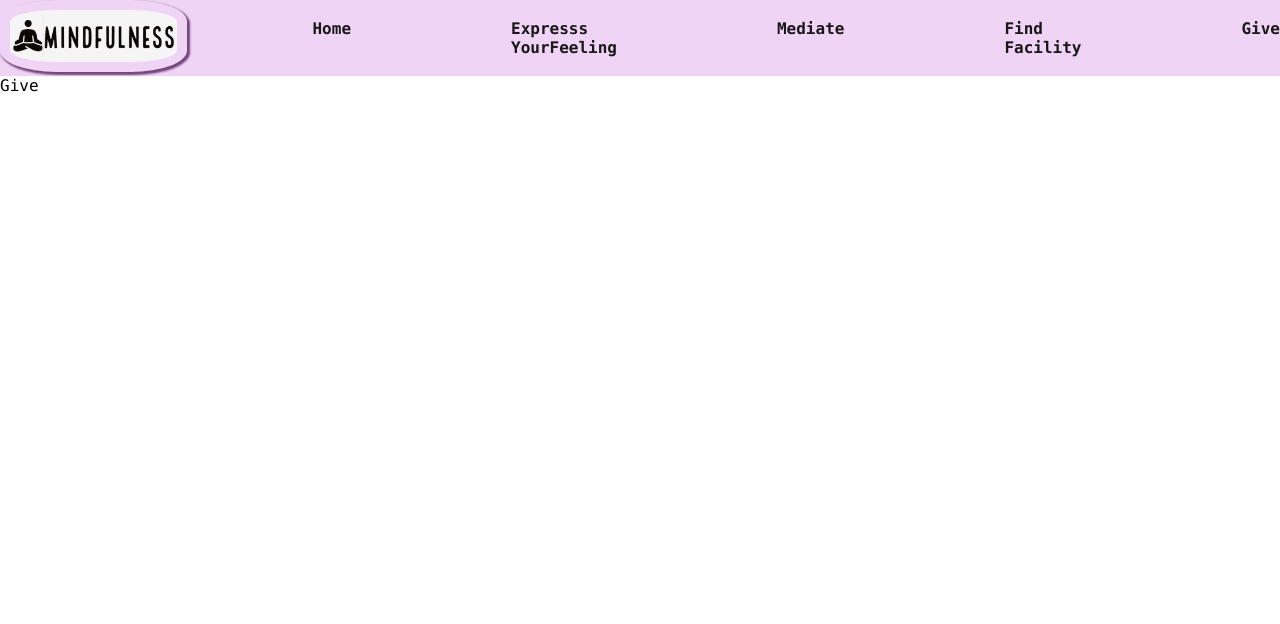
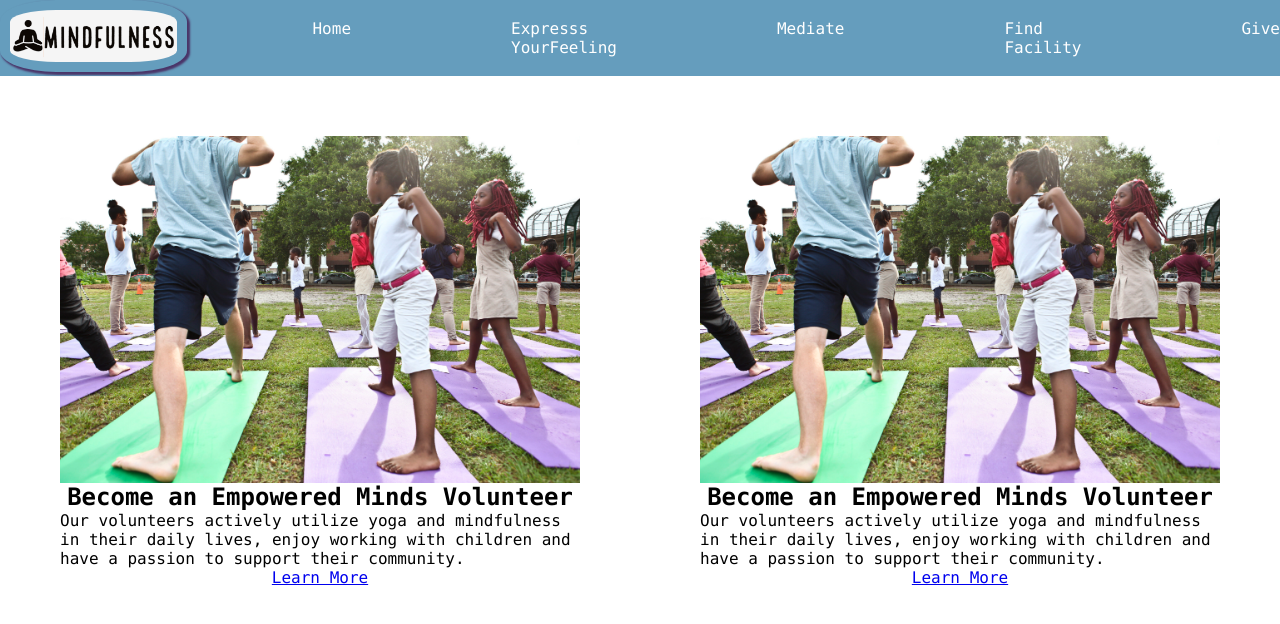
Before and after one commit to lena-A-Al/Mindfulness-project, a React app: page /give in a window 1280 px wide. Shown: the top 624 px of the page. Built offline with nearby package versions, Linux system fonts and the light colour scheme.

Commit message:
working on give page

```diff
--- a/src/components/express/Express.js
+++ b/src/components/express/Express.js
@@ -1,5 +1,4 @@
 import React, { useEffect, useState } from "react";
-import "./expressStyle.css";
 import { setNotes, setDeleteNote, setScore } from "../../store/noteSlice.js";
 import { useDispatch, useSelector } from "react-redux";
 import { useNavigate } from "react-router-dom";
@@ -15,7 +14,7 @@ import TableHead from "@mui/material/TableHead";
 import TableRow from "@mui/material/TableRow";
 import Paper from "@mui/material/Paper";
 import { Link } from "react-router-dom";
-
+import "./expressStyle.css";
 const speechRecognition =
   window.speechRecognition || window.webkitSpeechRecognition;
 
@@ -236,7 +235,7 @@ const Express = () => {
                 <TableCell>Your Feelings</TableCell>
                 <TableCell>Emotion Status</TableCell>
                 <TableCell>Our recommendation</TableCell>
-                <TableCell>Update</TableCell>
+                <TableCell>Delete</TableCell>
               </TableRow>
             </TableHead>
             <TableBody>
@@ -264,15 +263,17 @@ const Express = () => {
                       <img src="images/meh.png" width="20%" alt="" />
                     )}
                   </TableCell>
-                  <TableCell>
-                    {singleNote.score > 4 && (
+                  <TableCell className="recommendations">
+                    {singleNote.score > 3 && (
                       <p>Stay Positive, you are doing great</p>
                     )}
-                    {singleNote.score < 0 && (
+                    {singleNote.score < 2 && (
                       <p>
                         I am sorry that you are feeling this way, would you like
                         to listen to <Link to="/mediate">Music</Link> or{" "}
-                        <Link to="/walk">Find a yoga or acupuncture</Link>
+                        <Link to="/walk">
+                          Find a yoga, acupuncture or go for a walk
+                        </Link>
                       </p>
                     )}
                     {singleNote.score === 0 && (
@@ -282,7 +283,7 @@ const Express = () => {
                   <TableCell>
                     {" "}
                     <Button
-                      className="delete-button"
+                      id="delete-button"
                       onClick={() => deleteSingleNoteHandler(singleNote.id)}
                     >
                       Delete
--- a/src/components/express/expressStyle.css
+++ b/src/components/express/expressStyle.css
@@ -122,66 +122,17 @@ Table {
   background-color: #669db3ff;
   color: black;
 }
-/* .question-answer-section {
-  display: flex;
-  justify-content: center;
-  align-items: center;
-} */
+#delete-button {
+  background-color: #8d8741;
+  color: black;
+}
 
-/* .emotion-title {
-  display: flex;
-  flex-direction: column;
-} */
-/*
-.question-answer-section {
-  padding-left: 90px;
-} */
+.recommendations a {
+  color: darkblue;
+  text-decoration: none;
+}
 
-/* .speak,
-.stop-button {
-  padding: 20px;
-} */
-
-/* .buttons-section {
-  display: flex;
-  justify-content: space-evenly;
-  align-items: center;
-} */
-/* .save-note-button Button,
-.start-stop-button Button,
-.old-feeling-button Button {
-  color: #000000;
-  border-radius: 10px / 30px;
-  width: 200px;
-  margin: 20px;
-} */
-
-/* .save-note-button button {
-  background-color: #669db3ff;
-} */
-
-/* .start-stop-button button {
-  background-color: #ff4f58ff;
-} */
-
-/* .old-feeling-button {
-  background-color: #9ed9ccff;
-} */
-/* .speaking-notes {
-  display: flex;
-  justify-content: center;
-  align-items: center;
-  padding: 20px;
-} */
-/* .current-speaking-notes {
-  border: 1px solid rgb(152, 146, 146);
-  width: 60%;
-  border-radius: 5px 20px 5px;
-} */
-
-/* .old-notes-section {
-  width: 30%;
-  display: flex;
-  justify-content: start;
-  flex-direction: row;
-} */
+.recommendations a:hover {
+  background-color: rgb(180, 192, 160);
+  font-weight: bold;
+}
--- a/src/components/give/Give.js
+++ b/src/components/give/Give.js
@@ -1,7 +1,30 @@
 import React from "react";
-
+import "./giveStyle.css";
 const Give = () => {
-  return <div>Give</div>;
+  return (
+    <div className="give-section">
+      <div className="give-item">
+        <img src="images/Empowered-Minds-Volunteer.jpg" alt="" />
+        <h2>Become an Empowered Minds Volunteer</h2>
+        <p>
+          Our volunteers actively utilize yoga and mindfulness in their daily
+          lives, enjoy working with children and have a passion to support their
+          community.
+        </p>
+        <a href="https://www.empoweredminds.org/volunteer">Learn More</a>
+      </div>
+      <div className="give-item">
+        <img src="images/Empowered-Minds-Volunteer.jpg" alt="" />
+        <h2>Become an Empowered Minds Volunteer</h2>
+        <p>
+          Our volunteers actively utilize yoga and mindfulness in their daily
+          lives, enjoy working with children and have a passion to support their
+          community.
+        </p>
+        <a href="https://www.empoweredminds.org/volunteer">Learn More</a>
+      </div>
+    </div>
+  );
 };
 
 export default Give;
--- /dev/null
+++ b/src/components/give/giveStyle.css
@@ -0,0 +1,18 @@
+.give-section {
+  /* width: 100%; */
+  display: flex;
+  justify-content: center;
+  align-items: center;
+}
+.give-item {
+  display: flex;
+  flex-direction: column;
+  justify-content: center;
+  align-items: center;
+  width: 50%;
+  padding: 60px;
+}
+
+.give-item img {
+  width: 100%;
+}
--- a/src/components/home/homeStyle.css
+++ b/src/components/home/homeStyle.css
@@ -36,7 +36,7 @@ body {
 }
 
 footer {
-  background-color: #8bbee8ff;
+  background-color: #fbeec1;
   color: rgb(49, 44, 44);
   line-height: 1.5;
   padding: 50px;
--- a/src/components/navbar/navbarStyle.css
+++ b/src/components/navbar/navbarStyle.css
@@ -12,10 +12,10 @@
   box-shadow: 2px 2px 2px 1px rgba(62, 8, 68, 0.7);
 }
 .nav {
-  background-color: rgb(240, 212, 246);
+  background-color: #659dbd;
   color: rgb(25, 23, 23);
   display: flex;
-  justify-content: center;
+  justify-content: space-around;
   align-items: center;
   /* gap: 2em; */
   /* padding: 2rem 1rem; */
@@ -33,7 +33,8 @@
   gap: 10rem;
 }
 .nav ul li a {
-  font-weight: bold;
+  /* font-weight: bold; */
+  color: white;
 }
 .nav a {
   color: inherit;
```
Also changed, not shown: public/images/Empowered-Minds-Volunteer.jpg (added).
